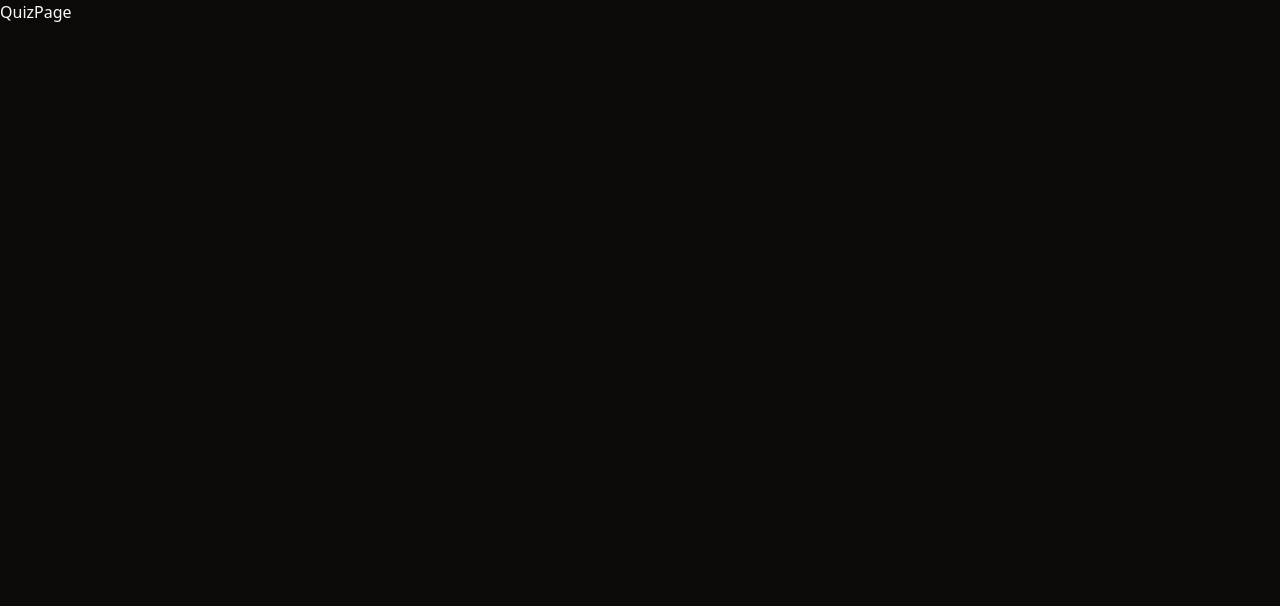
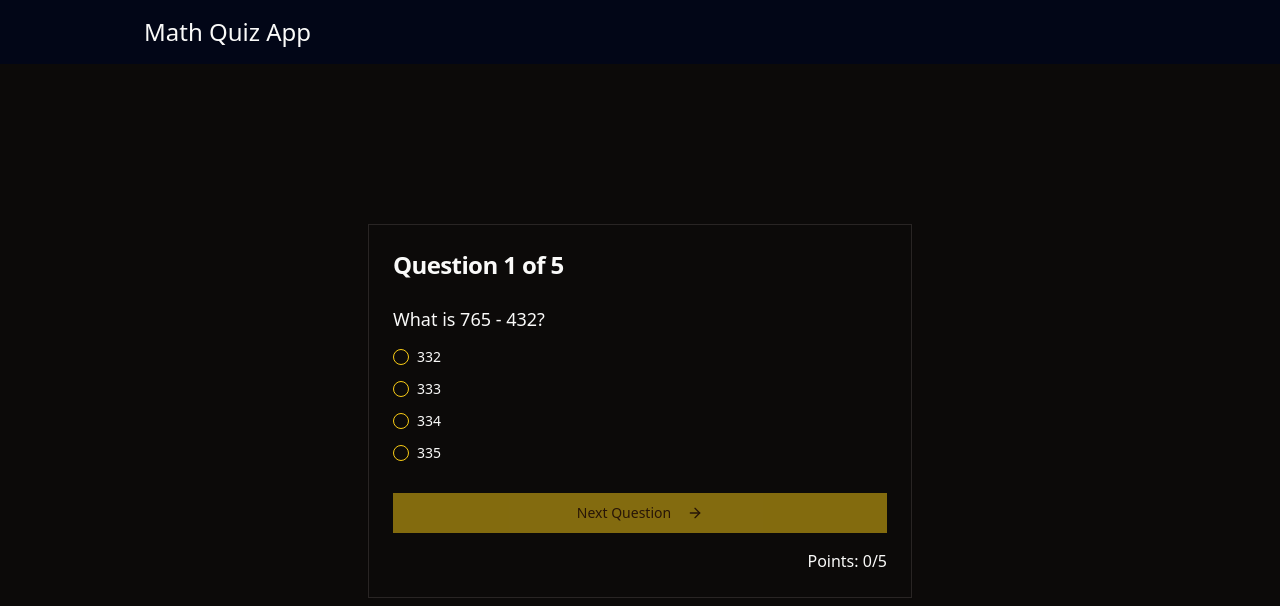
Before and after one commit to vishal-kumawat-appinventiv/hackathon-day2, a React (Vite) app: page /quiz in a window 1280 px wide. Shown: the top 606 px of the page. Built offline with nearby package versions, Linux system fonts and the light colour scheme.

Commit message:
basic quiz page working

```diff
--- /dev/null
+++ b/src/components/Navbar.tsx
@@ -0,0 +1,22 @@
+import { RootState } from "@/redux/store";
+import { useSelector } from "react-redux";
+import { useNavigate } from "react-router-dom";
+
+const Navbar = () => {
+  const navigate = useNavigate();
+  const userName = useSelector((state: RootState) => state.user.data.username);
+  return (
+    <div className="bg-slate-950">
+      <div className="max-w-5xl mx-auto p-4 flex items-center justify-between">
+        <div onClick={() => navigate("/")} className="cursor-pointer">
+          <h1 className="text-2xl">Math Quiz App</h1>
+        </div>
+        <div>
+          <p>{userName}</p>
+        </div>
+      </div>
+    </div>
+  );
+};
+
+export default Navbar;
--- a/src/screens/QuizPage/index.tsx
+++ b/src/screens/QuizPage/index.tsx
@@ -1,23 +1,136 @@
+import { useState } from "react";
+import { useSelector } from "react-redux";
+import { RootState } from "@/redux/store";
+import {
+  getEasyQuestions,
+  getMediumQuestions,
+  getHardQuestions,
+} from "@/redux/slices/questionSlice";
 import { QuestionType } from "@/lib/types";
 import {
-  getEasyQuestions,
-  getHardQuestions,
-  getMediumQuestions,
-} from "@/redux/slices/questionSlice";
-import { RootState } from "@/redux/store";
-import { useSelector } from "react-redux";
+  Card,
+  CardContent,
+  CardFooter,
+  CardHeader,
+  CardTitle,
+} from "@/components/ui/card";
+import { RadioGroup, RadioGroupItem } from "@/components/ui/radio-group";
+import { Label } from "@/components/ui/label";
+import { Button } from "@/components/ui/button";
+import { useToast } from "@/hooks/use-toast";
+import { ArrowRight } from "lucide-react";
+import Navbar from "@/components/Navbar";
+import { useNavigate } from "react-router-dom";
 
 const QuizPage = () => {
+  const { toast } = useToast();
+  const navigate = useNavigate();
   const { difficulty } = useSelector((state: RootState) => state.user.data);
 
-  let questionsToBeAsked: QuestionType[] = [];
+  let questions: QuestionType[] = [];
+  if (difficulty === "Easy") questions = useSelector(getEasyQuestions);
+  else if (difficulty === "Medium") questions = useSelector(getMediumQuestions);
+  else questions = useSelector(getHardQuestions);
 
-  if (difficulty === "Easy") questionsToBeAsked = useSelector(getEasyQuestions);
-  if (difficulty === "Medium")
-    questionsToBeAsked = useSelector(getMediumQuestions);
-  if (difficulty === "Hard") questionsToBeAsked = useSelector(getHardQuestions);
+  const [currentQuestionIndex, setCurrentQuestionIndex] = useState(0);
+  const [selectedAnswer, setSelectedAnswer] = useState<number | null>(null);
+  const [points, setPoints] = useState(0);
+  const [quizOutput, setQuizOutput] = useState<
+    Array<{
+      question: string;
+      correctAnswer: number;
+      userAnswer: number | null;
+    }>
+  >([]);
 
-  return <div>QuizPage</div>;
+  const currentQuestion = questions[currentQuestionIndex];
+
+  const handleNextQuestion = () => {
+    const isCorrect = selectedAnswer === currentQuestion.answer;
+
+    if (isCorrect) {
+      setPoints(points + 1);
+      toast({
+        title: "Correct!",
+        description: "Great job! You got it right.",
+        variant: "default",
+      });
+    } else {
+      toast({
+        title: "Incorrect",
+        description: `The correct answer was ${currentQuestion.answer}.`,
+        variant: "destructive",
+      });
+    }
+
+    const updatedQuizOutput = [
+      ...quizOutput,
+      {
+        question: currentQuestion.question,
+        correctAnswer: currentQuestion.answer,
+        userAnswer: selectedAnswer,
+      },
+    ];
+
+    if (currentQuestionIndex < questions.length - 1) {
+      setCurrentQuestionIndex(currentQuestionIndex + 1);
+      setSelectedAnswer(null);
+      setQuizOutput(updatedQuizOutput);
+    } else {
+      setQuizOutput(updatedQuizOutput);
+      console.log("Quiz finished", updatedQuizOutput);
+      navigate("/result");
+    }
+  };
+
+  return (
+    <div>
+      <Navbar />
+      <div className="p-4 max-w-xl mx-auto mt-10 md:mt-36">
+        <Card className="w-full">
+          <CardHeader>
+            <CardTitle className="text-xl md:text-2xl">
+              Question {currentQuestionIndex + 1} of {questions.length}
+            </CardTitle>
+          </CardHeader>
+          <CardContent>
+            <p className="text-lg mb-4">{currentQuestion.question}</p>
+            <RadioGroup
+              onValueChange={(value) => setSelectedAnswer(Number(value))}
+              value={selectedAnswer?.toString() || ""}
+            >
+              {currentQuestion.options.map((option, index) => (
+                <div key={index} className="flex items-center space-x-2 mb-2">
+                  <RadioGroupItem
+                    value={option.toString()}
+                    id={`option-${index}`}
+                  />
+                  <Label htmlFor={`option-${index}`}>{option}</Label>
+                </div>
+              ))}
+            </RadioGroup>
+          </CardContent>
+          <CardFooter className="flex flex-col gap-2 items-start">
+            <Button
+              onClick={handleNextQuestion}
+              disabled={selectedAnswer === null}
+              className="w-full"
+            >
+              {currentQuestionIndex === questions.length - 1
+                ? "Finish Quiz"
+                : "Next Question"}
+              <ArrowRight className="ml-2 h-4 w-4" />
+            </Button>
+            <div className="mt-2 w-full text-right">
+              <p>
+                Points: {points}/{questions.length}
+              </p>
+            </div>
+          </CardFooter>
+        </Card>
+      </div>
+    </div>
+  );
 };
 
 export default QuizPage;
```
